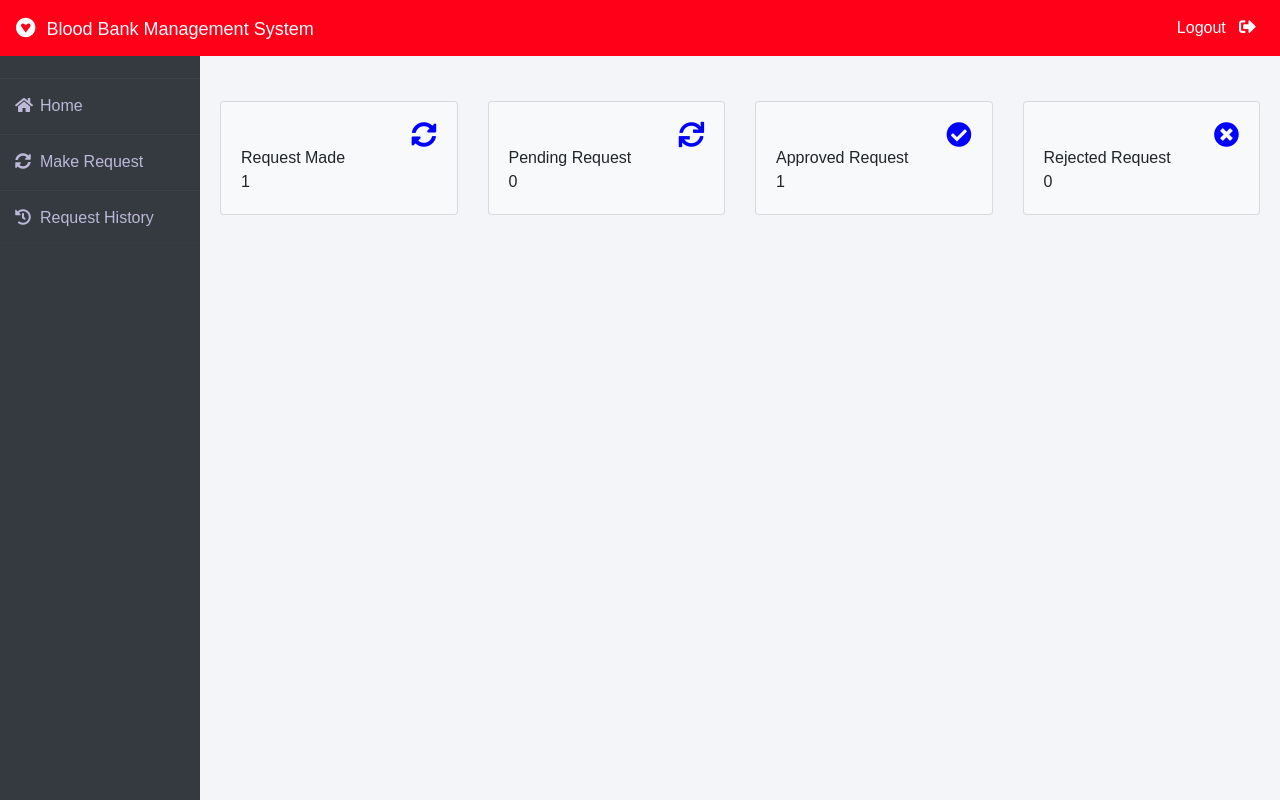
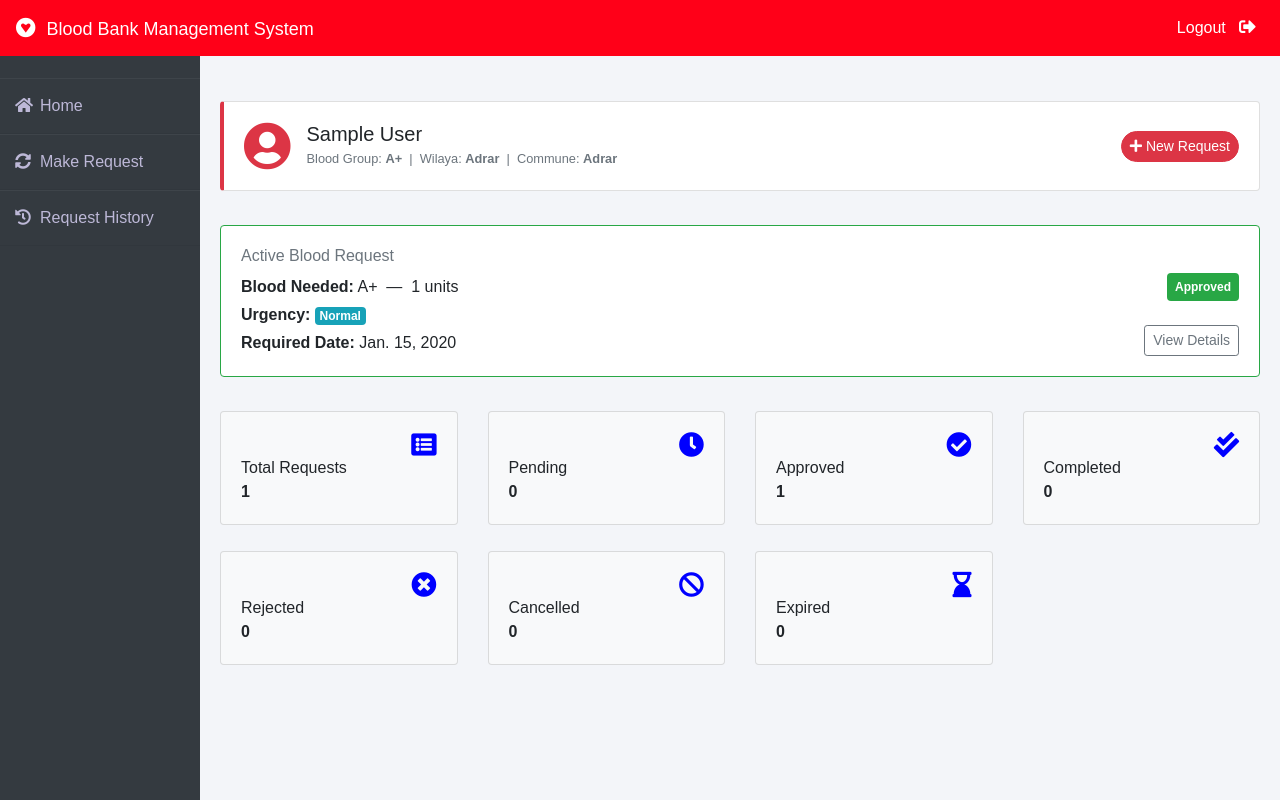
Before and after one commit to Ha-Ni98/Blood-donation-system-copy, a Django app: page /en/patient/patient-dashboard in a window 1280 px wide. Run offline with Django 3.2, Linux system fonts and the light colour scheme; a user stored in the database is signed in; data comes from the database, SQL or seed files in the repository; tables that the repository leaves empty hold one stand-in row (values such as "Sample post"); some libraries are stand-ins or nearby versions.

Commit message:
feat(phase-b sprint-5): redesign patient dashboard
- Rewrite patient_dashboard_view to pass rich context:
  app_user (name, blood group, wilaya, commune), active_request
  (first Pending/Approved request), 7 status counts (total, pending,
  approved, completed, rejected, cancelled, expired)
- Redesign templates/patient/patient_dashboard.html:
  - User info card: full name, blood group, wilaya, commune + quick
    'New Request' button
  - Active request card: status badge, urgency badge (Critical/Urgent/Normal),
    required date, View Details link; green border for Approved, yellow for Pending
  - 'No active blood request' message with submit link when none
  - 7 stat cards covering all BloodRequest statuses
  - Preserve 'Become a Donor' banner (shown when no DonorProfile exists)

```diff
--- a/patient/views.py
+++ b/patient/views.py
@@ -11,18 +11,31 @@ from blood.models import ACTIVE_STATUSES
 @login_required(login_url='login')
 def patient_dashboard_view(request):
     patient_profile = bmodels.PatientProfile.objects.get(app_user__user=request.user)
-    # Stubbed — full dashboard redesign in Sprint 5.
+    app_user = patient_profile.app_user
+
+    # Active request: first Pending or Approved request (at most one exists per spec §4.5)
+    active_request = bmodels.BloodRequest.objects.filter(
+        patient=patient_profile, status__in=list(ACTIVE_STATUSES)
+    ).first()
+
     context = {
-        'requestpending': bmodels.BloodRequest.objects.filter(
-            patient=patient_profile, status='pending').count(),
-        'requestapproved': bmodels.BloodRequest.objects.filter(
-            patient=patient_profile, status='approved').count(),
-        'requestmade': bmodels.BloodRequest.objects.filter(
-            patient=patient_profile).count(),
-        'requestrejected': bmodels.BloodRequest.objects.filter(
-            patient=patient_profile, status='rejected').count(),
+        'app_user': app_user,
+        'patient_profile': patient_profile,
+        'blood_group': f"{app_user.blood_type}{app_user.blood_sign}",
+        'active_request': active_request,
+        # Stat counts for all relevant statuses
+        'requestmade': bmodels.BloodRequest.objects.filter(patient=patient_profile).count(),
+        'requestpending': bmodels.BloodRequest.objects.filter(patient=patient_profile, status='pending').count(),
+        'requestapproved': bmodels.BloodRequest.objects.filter(patient=patient_profile, status='approved').count(),
+        'requestcompleted': bmodels.BloodRequest.objects.filter(patient=patient_profile, status='completed').count(),
+        'requestrejected': bmodels.BloodRequest.objects.filter(patient=patient_profile, status='rejected').count(),
+        'requestcancelled': bmodels.BloodRequest.objects.filter(
+            patient=patient_profile, status__in=['cancelled_by_user', 'cancelled_by_admin']
+        ).count(),
+        'requestexpired': bmodels.BloodRequest.objects.filter(patient=patient_profile, status='expired').count(),
     }
     return render(request, 'patient/patient_dashboard.html', context=context)
+
 
 
 @login_required(login_url='login')
--- a/templates/patient/patient_dashboard.html
+++ b/templates/patient/patient_dashboard.html
@@ -2,29 +2,98 @@
 {% load i18n %}
 
 {% block content %}
-<head>
-    <style>
-        .xyz {
-            color: blue;
-            font-size: 3ex;
-        }
-    </style>
-</head>
-
 <br><br>
 <div class="container">
+
+    {# ── User Info Card ── #}
+    <div class="row mb-4">
+        <div class="col-12">
+            <div class="card" style="border-left: 4px solid #dc3545;">
+                <div class="card-body d-flex align-items-center">
+                    <i class="fas fa-user-circle fa-3x text-danger mr-3"></i>
+                    <div>
+                        <h5 class="mb-0">{{ app_user.first_name }} {{ app_user.last_name }}</h5>
+                        <small class="text-muted">
+                            {% trans "Blood Group" %}: <strong>{{ blood_group }}</strong>
+                            &nbsp;|&nbsp;
+                            {% trans "Wilaya" %}: <strong>{{ app_user.wilaya.name }}</strong>
+                            &nbsp;|&nbsp;
+                            {% trans "Commune" %}: <strong>{{ app_user.commune.name }}</strong>
+                        </small>
+                    </div>
+                    <div class="ml-auto">
+                        <a href="/patient/make-request" class="btn btn-danger btn-sm" style="border-radius:20px;">
+                            <i class="fas fa-plus"></i> {% trans "New Request" %}
+                        </a>
+                    </div>
+                </div>
+            </div>
+        </div>
+    </div>
+
+    {# ── Active Request Card ── #}
+    <div class="row mb-4">
+        <div class="col-12">
+            {% if active_request %}
+            <div class="card {% if active_request.status == 'approved' %}border-success{% else %}border-warning{% endif %}">
+                <div class="card-body">
+                    <h6 class="card-title text-muted mb-2">{% trans "Active Blood Request" %}</h6>
+                    <div class="d-flex justify-content-between align-items-center">
+                        <div>
+                            <p class="mb-1">
+                                <strong>{% trans "Blood Needed" %}:</strong>
+                                {{ active_request.blood_type }}{{ active_request.blood_sign }}
+                                &nbsp;&mdash;&nbsp;
+                                {{ active_request.units_needed }} {% trans "units" %}
+                            </p>
+                            <p class="mb-1">
+                                <strong>{% trans "Urgency" %}:</strong>
+                                {% if active_request.urgency == 'critical' %}
+                                    <span class="badge badge-danger">{% trans "Critical" %}</span>
+                                {% elif active_request.urgency == 'urgent' %}
+                                    <span class="badge badge-warning">{% trans "Urgent" %}</span>
+                                {% else %}
+                                    <span class="badge badge-info">{% trans "Normal" %}</span>
+                                {% endif %}
+                            </p>
+                            <p class="mb-0">
+                                <strong>{% trans "Required Date" %}:</strong> {{ active_request.required_date }}
+                            </p>
+                        </div>
+                        <div class="text-right">
+                            {% if active_request.status == 'approved' %}
+                                <span class="badge badge-success p-2">{% trans "Approved" %}</span>
+                            {% else %}
+                                <span class="badge badge-warning p-2">{% trans "Pending" %}</span>
+                            {% endif %}
+                            <br><br>
+                            <a href="/patient/my-request" class="btn btn-outline-secondary btn-sm">
+                                {% trans "View Details" %}
+                            </a>
+                        </div>
+                    </div>
+                </div>
+            </div>
+            {% else %}
+            <div class="card border-secondary">
+                <div class="card-body text-center text-muted py-3">
+                    <i class="fas fa-info-circle mr-1"></i>
+                    {% trans "No active blood request." %}
+                    <a href="/patient/make-request" class="ml-2">{% trans "Submit one now" %}</a>
+                </div>
+            </div>
+            {% endif %}
+        </div>
+    </div>
+
+    {# ── Stat Cards ── #}
     <div class="row">
 
         <div class="col-sm-3">
             <div class="card bg-light">
                 <div class="card-body">
-            <div class="blood">
-              <i class="fas fa-sync-alt xyz"></i>
-            </div><br>
-            <div>
-              {% trans "Request Made" %} <br>
-              {{ requestmade }}
-            </div>
+                    <div class="blood"><i class="fas fa-list-alt xyz"></i></div><br>
+                    <div>{% trans "Total Requests" %}<br><strong>{{ requestmade }}</strong></div>
                 </div>
             </div>
         </div>
@@ -32,13 +101,8 @@
         <div class="col-sm-3">
             <div class="card bg-light">
                 <div class="card-body">
-            <div class="blood">
-              <i class="fas fa-sync xyz"></i>
-            </div><br>
-            <div>
-              {% trans "Pending Request" %} <br>
-              {{ requestpending }}
-            </div>
+                    <div class="blood"><i class="fas fa-clock xyz"></i></div><br>
+                    <div>{% trans "Pending" %}<br><strong>{{ requestpending }}</strong></div>
                 </div>
             </div>
         </div>
@@ -46,13 +110,8 @@
         <div class="col-sm-3">
             <div class="card bg-light">
                 <div class="card-body">
-            <div class="blood">
-              <i class="fas fa-check-circle xyz"></i>
-            </div><br>
-            <div>
-              {% trans "Approved Request" %} <br>
-              {{ requestapproved }}
-            </div>
+                    <div class="blood"><i class="fas fa-check-circle xyz"></i></div><br>
+                    <div>{% trans "Approved" %}<br><strong>{{ requestapproved }}</strong></div>
                 </div>
             </div>
         </div>
@@ -60,20 +119,46 @@
         <div class="col-sm-3">
             <div class="card bg-light">
                 <div class="card-body">
-            <div class="blood">
-              <i class="fas fa-times-circle xyz"></i>
-            </div><br>
-            <div>
-              {% trans "Rejected Request" %} <br>
-              {{ requestrejected }}
-            </div>
+                    <div class="blood"><i class="fas fa-check-double xyz"></i></div><br>
+                    <div>{% trans "Completed" %}<br><strong>{{ requestcompleted }}</strong></div>
                 </div>
             </div>
         </div>
 
     </div>
 
-    <!-- Second Profile Creation -->
+    <div class="row mt-3">
+
+        <div class="col-sm-3">
+            <div class="card bg-light">
+                <div class="card-body">
+                    <div class="blood"><i class="fas fa-times-circle xyz"></i></div><br>
+                    <div>{% trans "Rejected" %}<br><strong>{{ requestrejected }}</strong></div>
+                </div>
+            </div>
+        </div>
+
+        <div class="col-sm-3">
+            <div class="card bg-light">
+                <div class="card-body">
+                    <div class="blood"><i class="fas fa-ban xyz"></i></div><br>
+                    <div>{% trans "Cancelled" %}<br><strong>{{ requestcancelled }}</strong></div>
+                </div>
+            </div>
+        </div>
+
+        <div class="col-sm-3">
+            <div class="card bg-light">
+                <div class="card-body">
+                    <div class="blood"><i class="fas fa-hourglass-end xyz"></i></div><br>
+                    <div>{% trans "Expired" %}<br><strong>{{ requestexpired }}</strong></div>
+                </div>
+            </div>
+        </div>
+
+    </div>
+
+    {# ── Register as Donor Banner ── #}
     {% if not request.user.app_user.donorprofile %}
     <div class="row mt-4">
         <div class="col-12">
@@ -84,7 +169,9 @@
                         <p class="mb-0">{% trans "You can give back to the community by joining as a blood Donor with your existing account." %}</p>
                     </div>
                     <div>
-                        <a href="{% url 'create-donor-profile-from-patient' %}" class="btn btn-light text-danger" style="border-radius:30px;">{% trans "Create Donor Profile" %}</a>
+                        <a href="{% url 'create-donor-profile-from-patient' %}" class="btn btn-light text-danger" style="border-radius:30px;">
+                            {% trans "Create Donor Profile" %}
+                        </a>
                     </div>
                 </div>
             </div>
```
Lines whose indentation alone changed are shown as unchanged.
